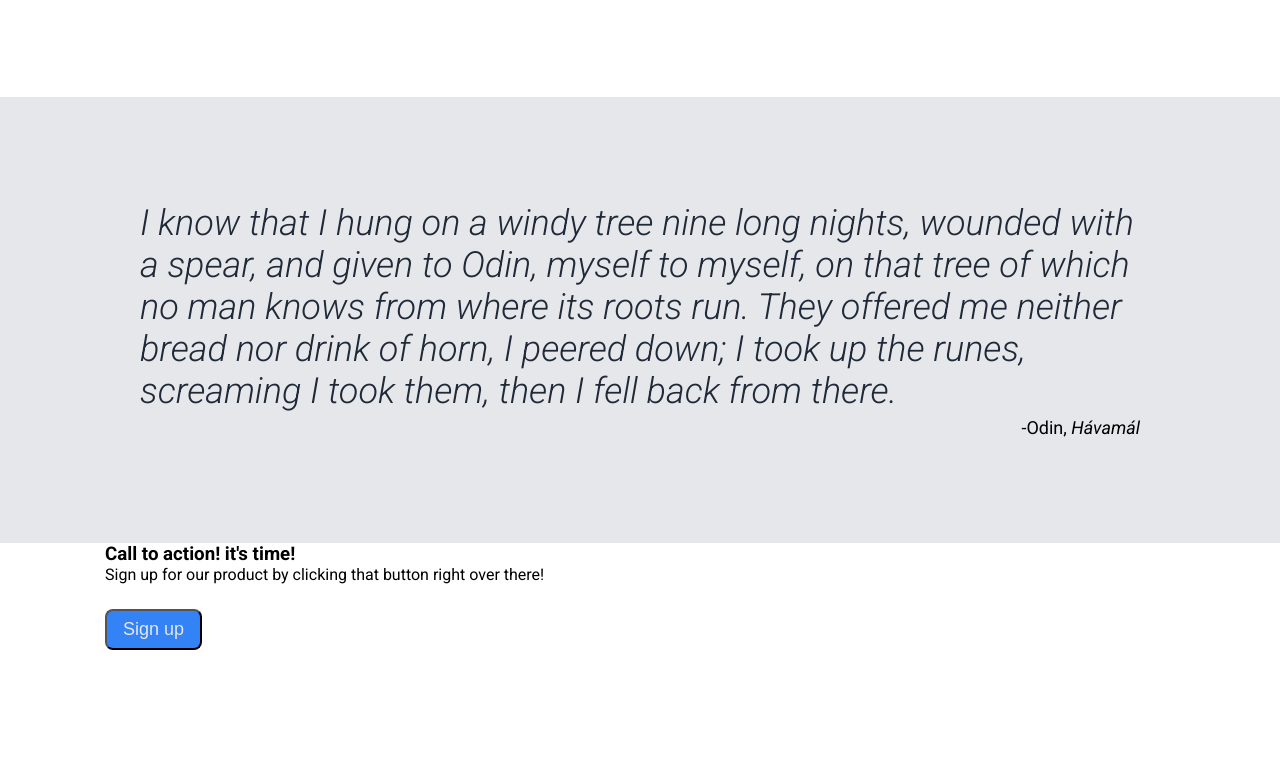
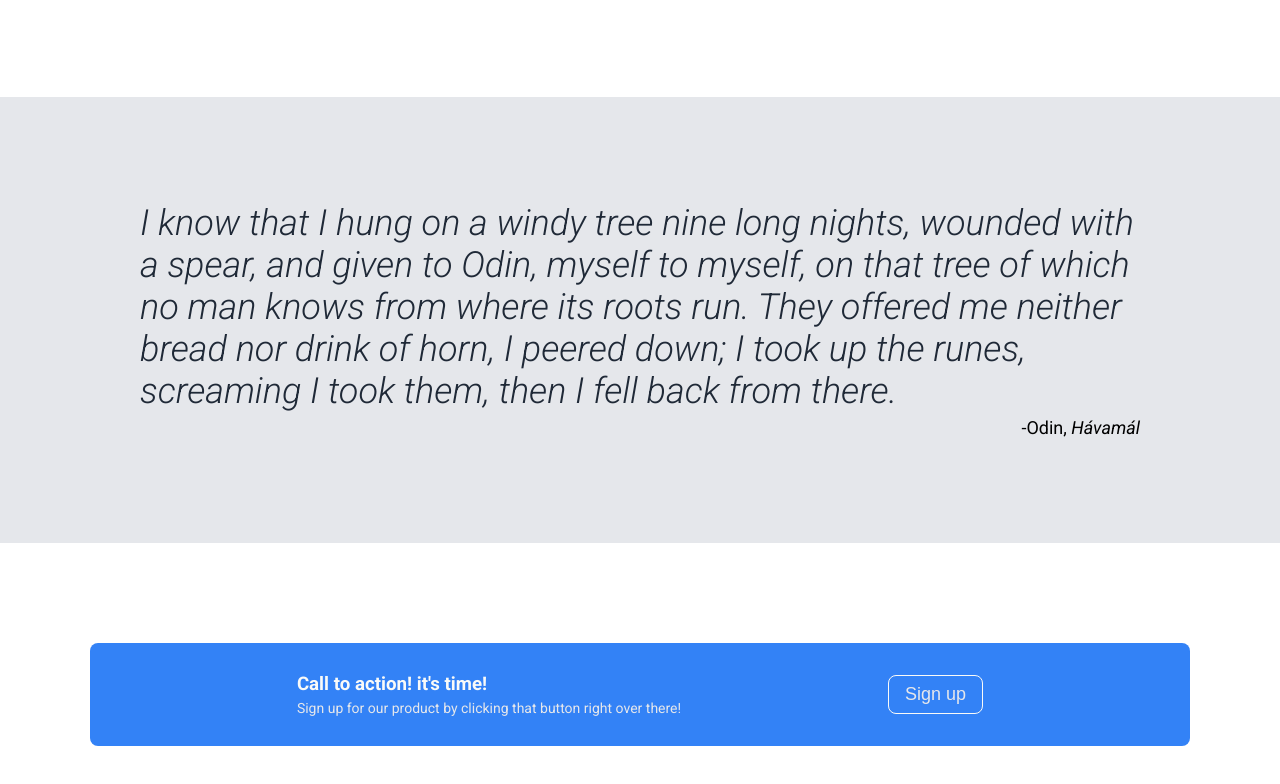
Before and after one commit to AlQasim123/landing-page, a plain HTML site: page index.html in a window 1280 px wide. Shown: the part 1333-2117 px from the top of the page. Before the commit the page ends 1983 px from the top, so only its background shows below. Drawn offline with Linux system fonts and the light colour scheme.

Commit message:
style the try section & tweak in the button

```diff
--- a/CSS/style.css
+++ b/CSS/style.css
@@ -22,7 +22,6 @@ a {
     border-radius: 8px;
     padding: 8px 16px;
     background-color: #3382f6;
-    margin-top: 25px;
     color: #e5e7eb;
     font-size: 18px;
 }
@@ -78,6 +77,7 @@ a {
 }
 .home .text .sign {
     border: none;
+    margin-top: 25px;
 }
 .home .img img {
     max-width: 400px;
@@ -146,3 +146,29 @@ a {
     margin: 5px auto;
 }
 /* end quote */
+/* start try */
+.try {
+    padding: 100px 15px;
+}
+.try .container {
+    background-color: #3382f6;
+    display: flex;
+    justify-content: space-evenly;
+    align-items: center;
+    gap: 30px;
+    padding: 30px;
+    border-radius: 8px;
+    flex-wrap: wrap;
+}
+.try .text h3 {
+    color: #f9faf8;
+    margin-bottom: 5px;
+}
+.try .text p {
+    font-size: 14px;
+    color: #e5e7eb;
+}
+.try .sign {
+    border: 1px solid #f9faf8;
+}
+/* end try */
```
